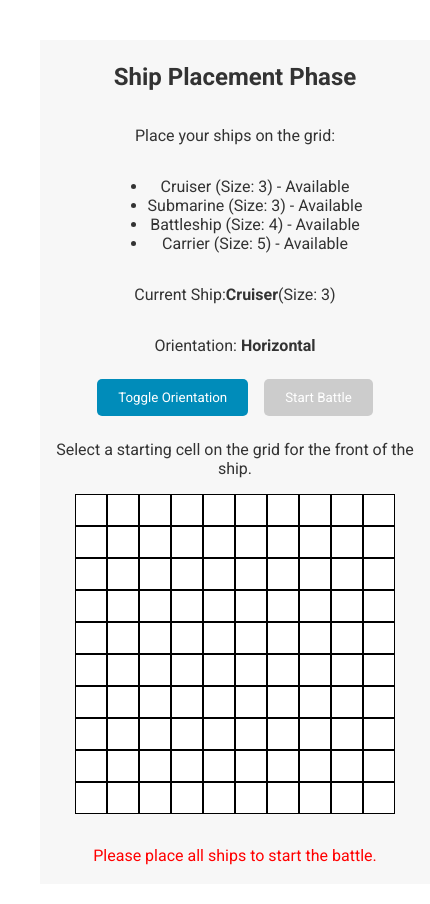
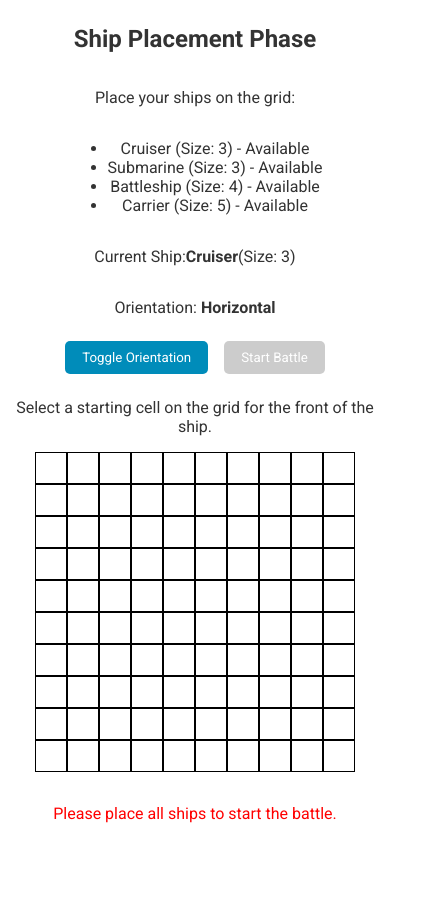
Before and after one commit to DavidMaNYC/Battleships, a React (Vite) app: page / in a window 390 px wide. Shown: the top 904 px of the page, 430 px wide, since content can reach past the window. After the commit the page ends 844 px from the top, so only its background shows below. Built offline with nearby package versions, Linux system fonts and the light colour scheme.

Commit message:
make mobile friendly

```diff
--- a/src/index.css
+++ b/src/index.css
@@ -2,13 +2,16 @@
 
 body,
 button {
+  overflow: hidden;
   font-family: "Roboto", sans-serif;
+  margin: 0;
 }
 
 #root {
   margin: 0 auto;
-  padding: 2rem;
   text-align: center;
+  width: 100vw;
+  height: 100vh;
 }
 
 .app-container {
@@ -16,18 +19,9 @@ button {
   flex-direction: column;
   justify-content: center;
   align-items: center;
-  width: 100vw;
-  height: 100vh;
-  background-color: #f7f7f7;
+  height: 100%;
+  width: 100%;
   color: #333;
-}
-
-.placement-instructions,
-.battle-instructions,
-.ship-list li,
-.current-ship-info,
-.orientation-info {
-  margin-bottom: 1rem;
 }
 
 button {
@@ -58,17 +52,6 @@ button:disabled {
   margin-bottom: 1rem;
 }
 
-.cell {
-  width: 30px;
-  height: 30px;
-  display: flex;
-  align-items: center;
-  justify-content: center;
-  background-color: #e0e0e0;
-  border-radius: 4px;
-  transition: background-color 0.3s;
-}
-
 .cell.ship {
   background-color: #d3d3d3;
 }
@@ -95,3 +78,13 @@ button:disabled {
 .red-text {
   color: red;
 }
+@media only screen and (max-width: 600px) {
+  .board-container,
+  .grid-container {
+    grid-template-columns: repeat(10, 1fr);
+  }
+
+  button {
+    padding: 8px 16px;
+  }
+}
```
